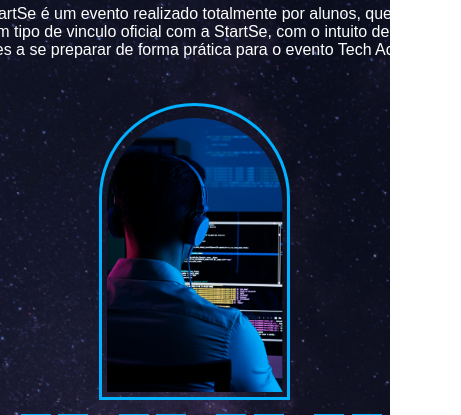
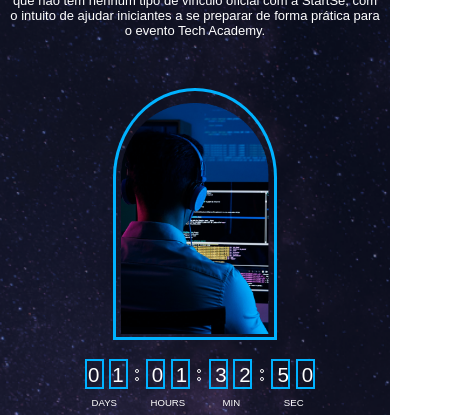
Before and after one commit to Dev-JoseRonaldo/pre-startse, a plain HTML site: page subscription.html in a window 390 px wide. Shown: the part 142-557 px from the top of the page, 461 px wide, since content can reach past the window. Drawn offline with Linux system fonts and the light colour scheme; a web font is replaced by a local one.

Commit message:
Responsividade Pagina de inscrição

```diff
--- a/css/subs_responsividade.css
+++ b/css/subs_responsividade.css
@@ -102,7 +102,269 @@
 @media(max-width: 800px) {}
 
 /* - - - - - Mobile Grande - - - -  */
-@media(max-width: 640px) {}
+@media(max-width: 590px) {
+
+  #home {
+    text-align: center;
+    flex-direction: column;
+    align-items: center;
+    justify-content: center;
+    padding: 30px 10px;
+  }
+
+  #home .text-box {
+    align-items: center;
+  }
+
+  .img-box {
+    position: absolute;
+    top: 305px;
+  }
+
+  .image img {
+    width: 148px;
+  }
+
+  #home .border-img .top {
+    height: 179px;
+    width: 164px;
+  }
+
+  #home .border-img .bot {
+    height: 72.5px;
+    width: 164px;
+  }
+
+  #home .text-box a, #home .text-box a:last-child {
+    font-size: 10px;
+    width: 204px;
+    height: 41.12px;
+  }
+
+  .countdown {
+    gap: 17.6px;
+    padding: 10px 0px 10px 10px;
+  }
+
+  .countdown li span {
+    font-size: 25.6px;
+    letter-spacing: 16px;
+  }
+
+  .style-countdown .rect {
+    top: 5px;
+    width: 24px;
+    height: 38.4px;
+  }
+
+  .days-1 {
+    left: 22.5px;
+  }
+
+  .days-2 {
+    left: 53px;
+  }
+
+  .hour-1 {
+    left: 101px;
+  }
+
+  .hour-2 {
+    left: 131px;
+  }
+
+  .min-1 {
+    left: 180px;
+  }
+
+  .min-2 {
+    left: 208px;
+  }
+
+  .sec-1 {
+    left: 256px;
+  }
+
+  .sec-2 {
+    left: 287px;
+  }
+
+  .circle-1-1,
+  .circle-1-2,
+  .circle-2-1,
+  .circle-2-2,
+  .circle-3-1,
+  .circle-3-2 {
+
+    width: 4.8px;
+    height: 4.8px;
+
+  }
+
+  .circle-1-1 {
+    top: 16px;
+    left: 87px;
+  }
+
+  .circle-1-2 {
+    top: 26px;
+    left: 87px;
+  }
+
+  .circle-2-1 {
+    top: 16px;
+    left: 165px;
+  }
+
+  .circle-2-2 {
+    top: 26px;
+    left: 165px;
+  }
+
+  .circle-3-1 {
+    top: 16px;
+    left: 242px;
+  }
+
+  .circle-3-2 {
+    top: 26px;
+    left: 242px;
+  }
+}
 
 /* - - - - - Mobile Pequeno - - - - */
-@media(max-width: 470px) {}
+@media(max-width: 470px) {
+  #home .border-img {
+    width: 175px;
+  }
+
+  #home .text-box .text h1 {
+    font-size: 36px;
+  }
+
+  #home .text-box .text #subtitle {
+    font-size: 24px;
+  }
+
+  #home .text-box p {
+    font-size: 13px;
+    margin-bottom: 30px;
+  }
+
+
+
+  .img-box {
+    position: absolute;
+    top: 245px;
+  }
+
+  #home .text-box {
+    gap: 370px;
+    align-items: center;
+  }
+
+  #home .text-box .buttons {
+    flex-direction: column;
+    gap: 10px;
+  }
+
+  .countdown {
+    gap: 14px;
+  }
+
+  .countdown li span {
+    font-size: 20.48px;
+    letter-spacing: 12.8px;
+  }
+
+  .countdown li div {
+    margin-right: 16px;
+    font-size: 9.6px;
+  }
+
+  .style-countdown .rect {
+    top: 6px;
+    width: 19.2px;
+    height: 30.72px;
+  }
+
+  .days-1 {
+    left: 20.5px;
+  }
+
+  .days-2 {
+    left: 45px;
+  }
+
+  .hour-1 {
+    left: 82px;
+  }
+
+  .hour-2 {
+    left: 107px;
+  }
+
+  .min-1 {
+    left: 144.5px;
+  }
+
+  .min-2 {
+    left: 169px;
+  }
+
+  .sec-1 {
+    left: 207px;
+  }
+
+  .sec-2 {
+    left: 232px;
+  }
+
+  .circle-1-1,
+  .circle-1-2,
+  .circle-2-1,
+  .circle-2-2,
+  .circle-3-1,
+  .circle-3-2 {
+
+    width: 3.8px;
+    height: 3.8px;
+
+  }
+
+  .circle-1-1 {
+    top: 16px;
+    left: 71px;
+  }
+
+  .circle-1-2 {
+    top: 24px;
+    left: 71px;
+  }
+
+  .circle-2-1 {
+    top: 16px;
+    left: 133px;
+  }
+
+  .circle-2-2 {
+    top: 24px;
+    left: 133px;
+  }
+
+  .circle-3-1 {
+    top: 16px;
+    left: 196px;
+  }
+
+  .circle-3-2 {
+    top: 24px;
+    left: 196px;
+  }
+
+  #home .text-box a, #home .text-box a:last-child {
+    font-size: 12px;
+    width: 254px;
+    height: 47px;
+  }
+}
--- a/script/toggle.js
+++ b/script/toggle.js
@@ -4,7 +4,6 @@ const menuSection = document.querySelector('.menu-section');
 const menuToggle = document.querySelector('.menu-toggle');
 
 const buttonsToggle = document.querySelectorAll('header .content-header .menu-section nav ul li');
-
 
 
 menuToggle.addEventListener("click", () => {
```
Also changed, not shown: css/responsividade.css (+0 -78 lines), css/style.css (+0 -20 lines), index.html (+4 -4 lines).
